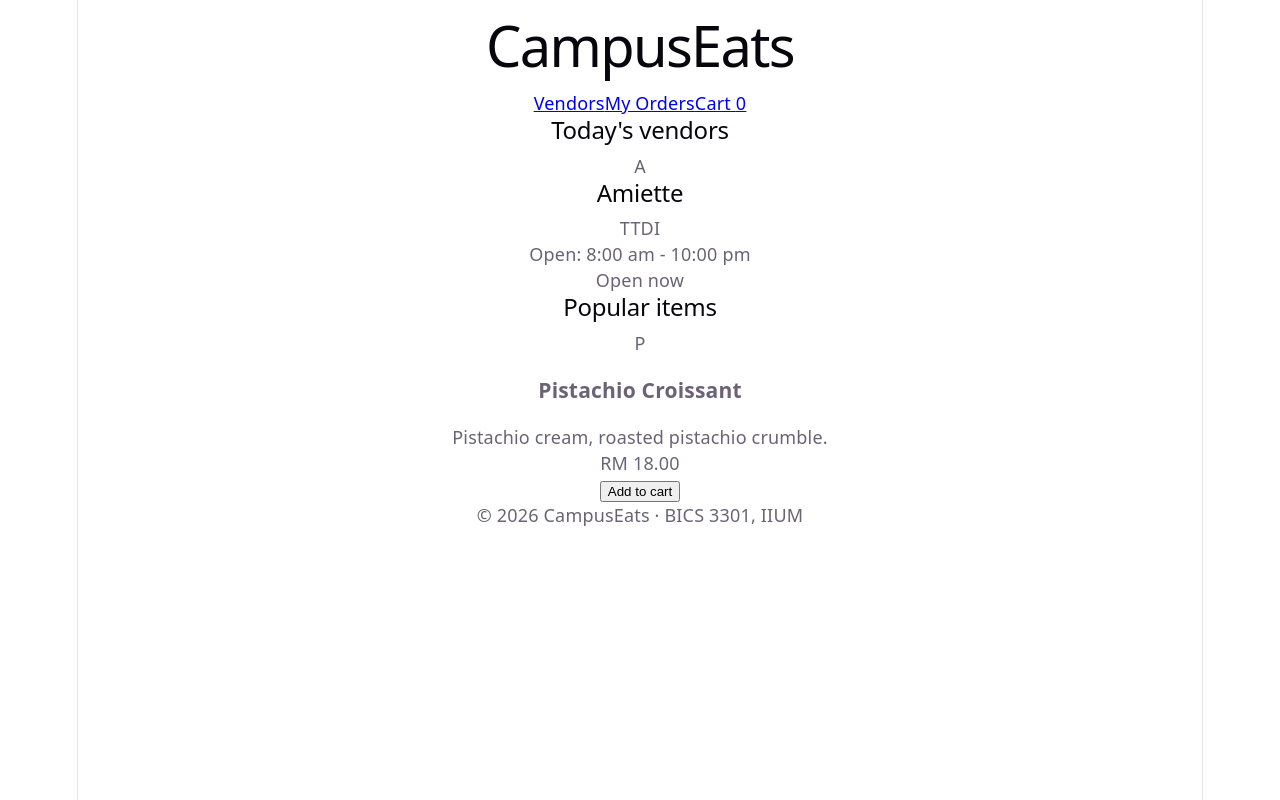
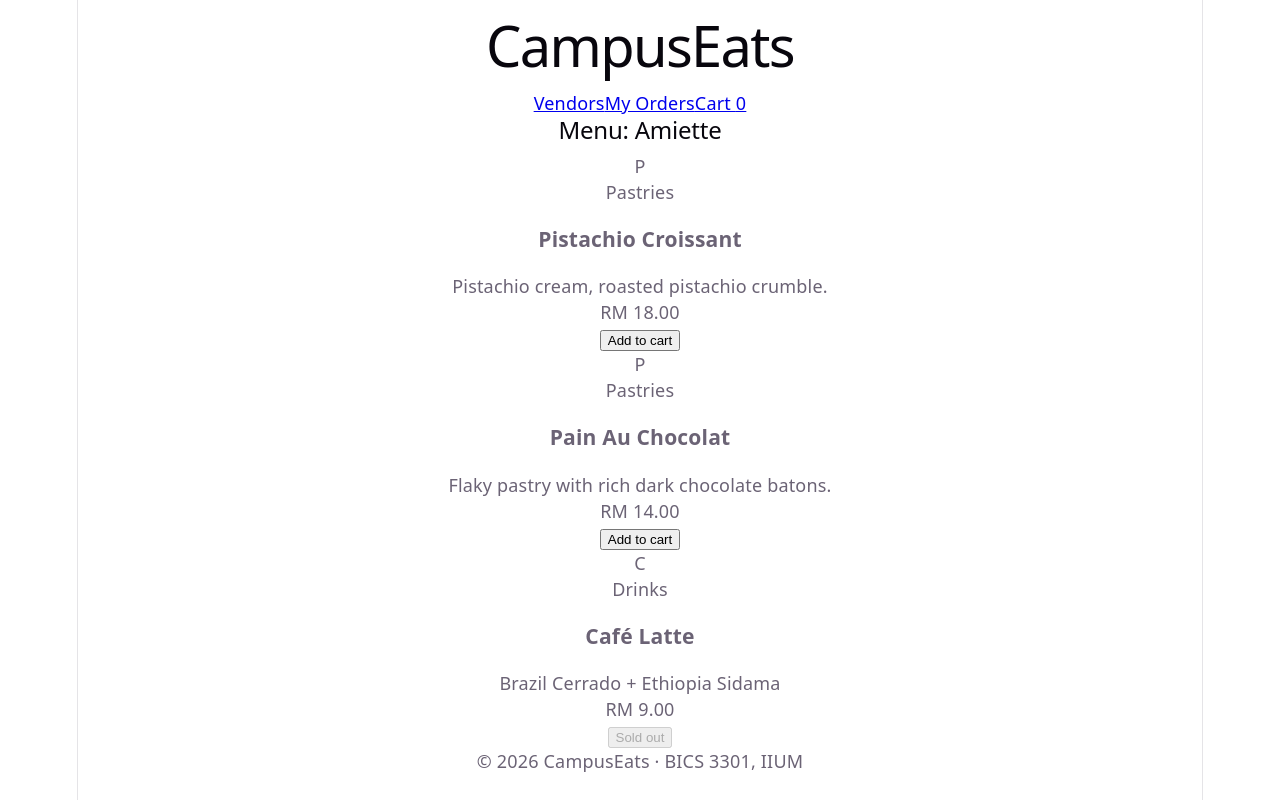
Before and after one commit to h3yzell/campuseats-2415845, a React (Vite) app: page / in a window 1280 px wide. Built offline with nearby package versions, Linux system fonts and the light colour scheme.

Commit message:
Menu from data with map

```diff
--- a/src/App.jsx
+++ b/src/App.jsx
@@ -1,22 +1,18 @@
+import vendors from './data/vendors.js'
 import Header from './components/Header.jsx'
-import VendorCard from './components/VendorCard.jsx'
-import MenuItemCard from './components/MenuItemCard.jsx'
+import MenuList from './components/MenuList.jsx'
 import Footer from './components/Footer.jsx'
 
 function App() {
+  const selectedVendor = vendors[0]
+
   return (
     <>
       <Header />
       <main className="container">
         <section>
-          <h2 className="section-title">Today's vendors</h2>
-          <VendorCard />
-        </section>
-        <section>
-          <h2 className="section-title">Popular items</h2>
-          <div className="grid">
-          <MenuItemCard />
-          </div>
+          <h2 className="section-title">Menu: {selectedVendor.name}</h2>
+          <MenuList items={selectedVendor.menu} />
         </section>
       </main>
       <Footer />
--- a/src/components/MenuItemCard.jsx
+++ b/src/components/MenuItemCard.jsx
@@ -1,14 +1,8 @@
-function MenuItemCard() {
-    const item = {
-        name: 'Pistachio Croissant',
-        description: 'Pistachio cream, roasted pistachio crumble.',
-        price: 18,
-        available: true,
-    }
-
-    return (
+function MenuItemCard({ item }) {
+ return (
     <article className="card menu-card">
         <div className="thumb" aria-hidden="true">{item.name.charAt(0)}</div>
+        <p className="tag">{item.category}</p>
         <h3>{item.name}</h3>
         <p className="muted">{item.description}</p>
         <p className="price">RM {item.price.toFixed(2)}</p>
@@ -16,6 +10,6 @@ function MenuItemCard() {
             {item.available ? 'Add to cart' : 'Sold out'}
         </button>
     </article>
-    )
+ )
 }
 export default MenuItemCard
--- /dev/null
+++ b/src/components/MenuList.jsx
@@ -0,0 +1,17 @@
+import MenuItemCard from './MenuItemCard.jsx'
+
+function MenuList({ items }) {
+    if (items.length === 0) {
+        return <p className="muted">No items on this menu yet.</p>
+    }
+
+    return (
+        <div className="grid">
+            {items.map((item) => (
+                <MenuItemCard key={item.id} item={item} />
+            ))}
+        </div>
+    )
+}
+
+export default MenuList
--- /dev/null
+++ b/src/data/vendors.js
@@ -0,0 +1,30 @@
+const vendors = [
+    {
+        id: 'amiette',
+        name: 'Amiette',
+        location: 'TTDI, Kuala Lumpur',
+        openHours: '8:00 am - 10:00 pm',
+        isOpen: true,
+        menu: [
+        { id: 'my-1', name: 'Pistachio Croissant', description: 'Pistachio cream, roasted pistachio crumble.', price: 18, category:
+        'Pastries', available: true },
+        { id: 'my-2', name: 'Pain Au Chocolat', description: 'Flaky pastry with rich dark chocolate batons.', price: 14, category:
+        'Pastries', available: true },
+        { id: 'my-3', name: 'Café Latte', description: 'Brazil Cerrado + Ethiopia Sidama', price: 9, category:
+        'Drinks', available: false },
+        ],
+    },
+
+    {
+        id: 'kafe-aminah',
+        name: 'Kafe Mahallah Aminah',
+        location: 'Mahallah Aminah, Ground Floor',
+        openHours: '8:00 am - 9:00 pm',
+        isOpen: true,
+        menu: [
+        { id: 'ami-1', name: 'Nasi Ayam Penyet', description: 'Smashed fried chicken with sambal and rice', price: 9, category: 'Rice', available: true },
+        { id: 'ami-2', name: 'Air Bandung', description: 'Rose syrup with milk', price: 3, category: 'Drinks', available: true },
+        ],
+    },
+]
+export default vendors
```
